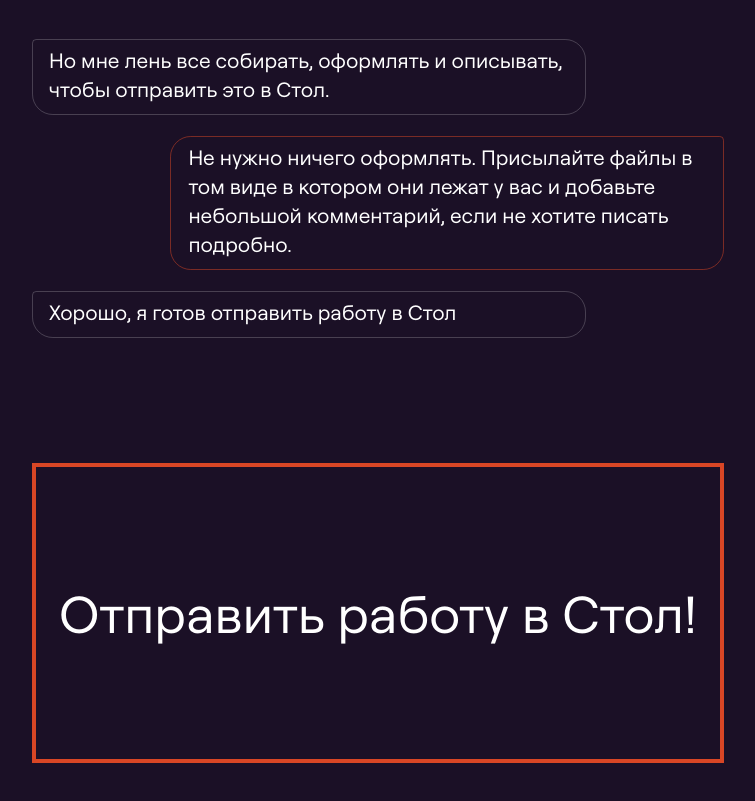
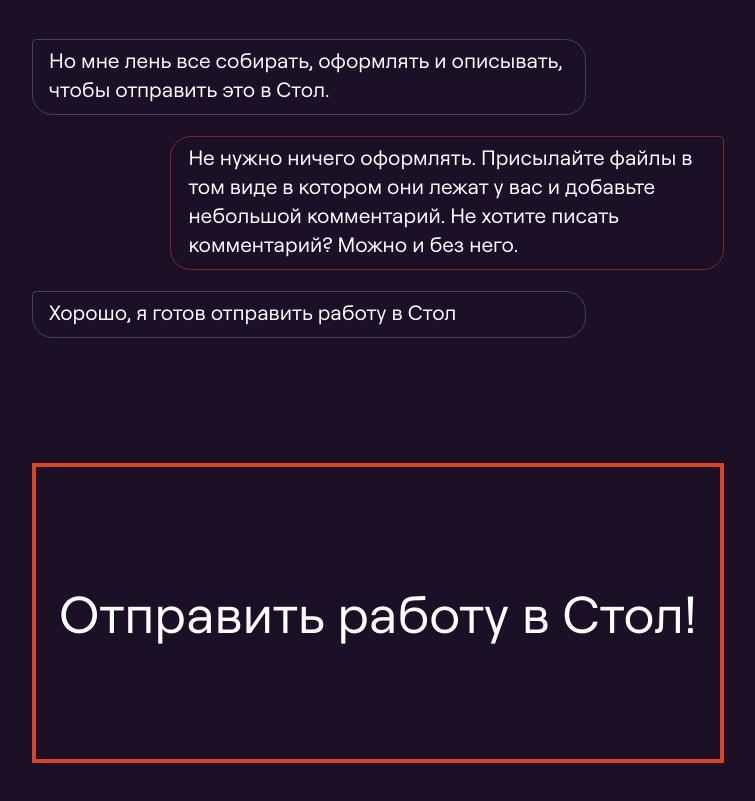
Before and after one commit to Qrootto/stol, a plain HTML site: page index.html in a window 1280 px wide. Shown: the part 3516-4317 px from the top of the page, without its empty margins (108-863 px from the left). Drawn offline with Linux system fonts and the light colour scheme.

Commit message:
Поменялся текст

```diff
--- a/index.html
+++ b/index.html
@@ -88,7 +88,7 @@
                     <div class="empty-block S"></div>
                     <p class="question">Но мне лень все собирать, оформлять и описывать, чтобы отправить это в Стол.</p>
 
-                    <p class="answer">Не нужно ничего оформлять. Присылайте файлы в том виде в котором они лежат у вас и добавьте небольшой комментарий, если не хотите писать подробно.</p>
+                    <p class="answer">Не нужно ничего оформлять. Присылайте файлы в том виде в котором они лежат у вас и добавьте небольшой комментарий. Не хотите писать комментарий? Можно и без него.</p>
 
                     <p class="question">Хорошо, я готов отправить работу в Стол</p>
 
```
